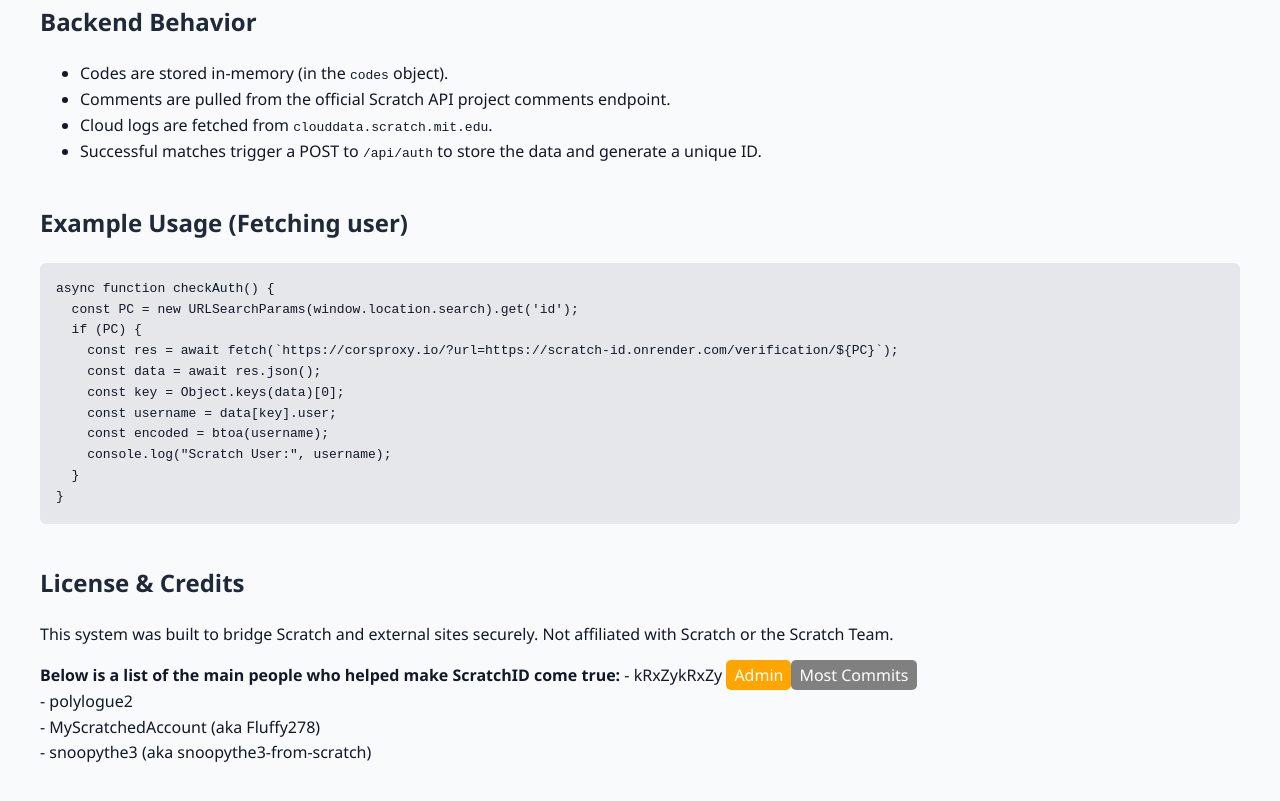
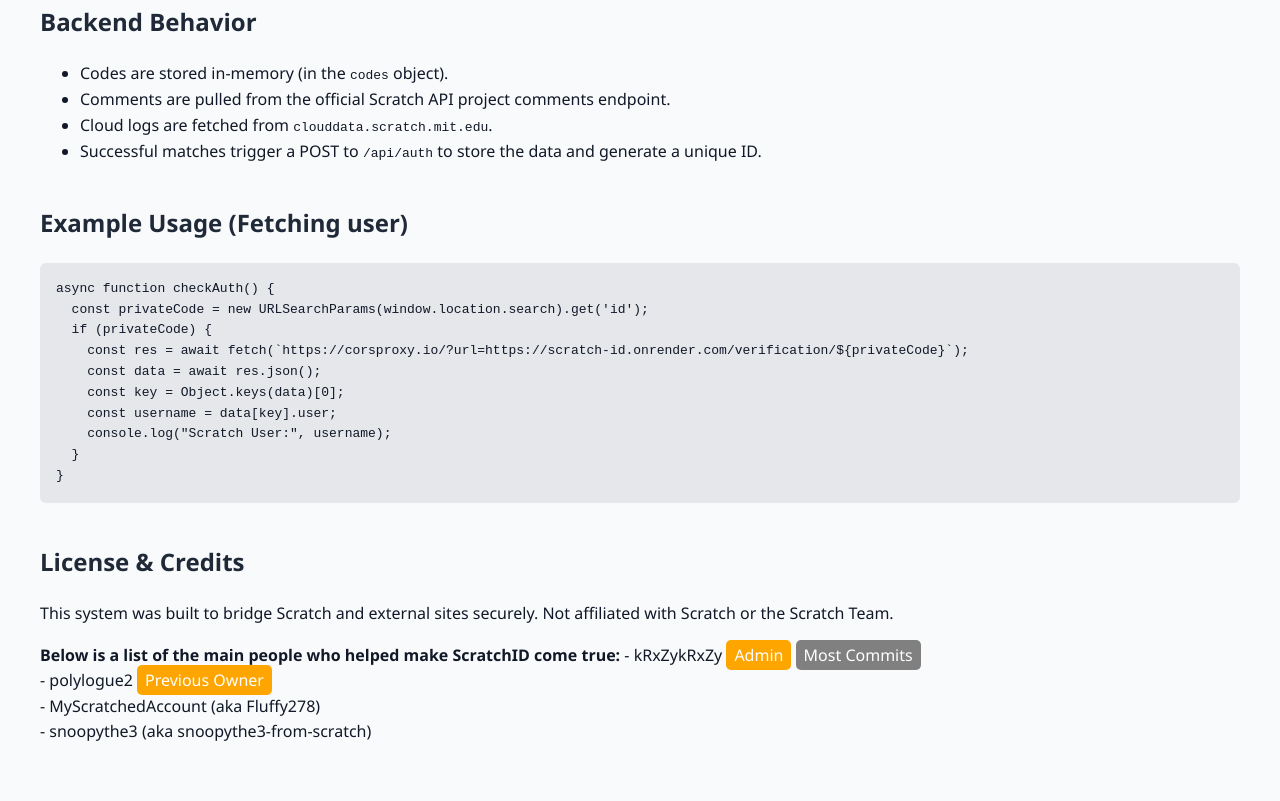
Before and after one commit to polylogue2/scratch-id, a website: page src/public/docs.html in a window 1280 px wide. Shown: the part 1237-2038 px from the top of the page. Drawn offline with Linux system fonts and the light colour scheme; files whose address does not match are found by name.

Commit message:
Update docs.html

```diff
--- a/src/public/docs.html
+++ b/src/public/docs.html
@@ -30,7 +30,7 @@
   <div class="section">
     <h2>Frontend Integration</h2>
     <p>Redirect your users to:</p>
-    <pre><code>https://scratch-id-login-site.com/?name=YourSiteName&amp;redirect=BASE64_ENCODED_RETURN_URL</code></pre>
+    <pre><code>https://scratch-id.onrender.com/?name=YourSiteName&amp;redirect=BASE64_ENCODED_RETURN_URL</code></pre>
     <p><strong>Parameters:</strong></p>
     <ul>
       <li><code>name</code> — Displayed to the user as the app requesting login (e.g. "Modular Group").</li>
@@ -66,13 +66,12 @@
   <div class="section">
     <h2>Example Usage (Fetching user)</h2>
     <pre><code>async function checkAuth() {
-  const PC = new URLSearchParams(window.location.search).get('id');
-  if (PC) {
-    const res = await fetch(`https://corsproxy.io/?url=https://scratch-id.onrender.com/verification/${PC}`);
+  const privateCode = new URLSearchParams(window.location.search).get('id');
+  if (privateCode) {
+    const res = await fetch(`https://corsproxy.io/?url=https://scratch-id.onrender.com/verification/${privateCode}`);
     const data = await res.json();
     const key = Object.keys(data)[0];
     const username = data[key].user;
-    const encoded = btoa(username);
     console.log("Scratch User:", username);
   }
 }</code></pre>
@@ -82,9 +81,9 @@
     <h2>License & Credits</h2>
     <p>This system was built to bridge Scratch and external sites securely. Not affiliated with Scratch or the Scratch Team.</p>
     <b>Below is a list of the main people who helped make ScratchID come true:</b>
-    - kRxZykRxZy <span class="admin">Admin</span><span class="most-commits">Most Commits</span>
+    - kRxZykRxZy <span class="admin">Admin</span> <span class="most-commits">Most Commits</span>
     </br>
-    - polylogue2
+    - polylogue2 <span class="admin">Previous Owner</span>
     </br>
     - MyScratchedAccount (aka Fluffy278)
     </br>
```
